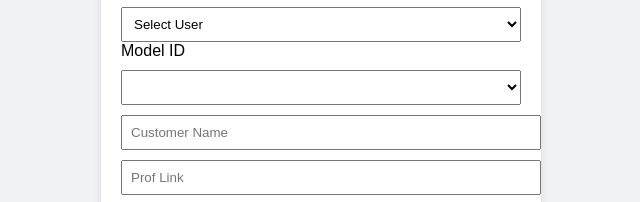
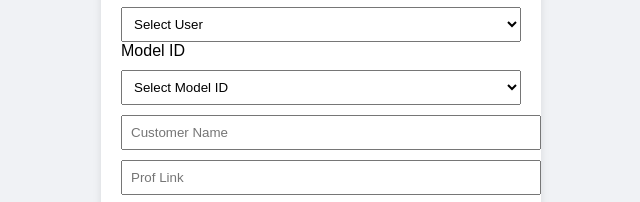
Before and after one commit to Zhangshuai202/Googlesheets, a plain HTML site: page index.html in a window 1280 px wide. Shown: the part 137-339 px from the top of the page, 319-959 px from the left. Drawn offline with Linux system fonts and the light colour scheme.

Commit message:
index.html

```diff
--- a/index.html
+++ b/index.html
@@ -27,7 +27,10 @@
 </select>
 
 <label for="modelId">Model ID</label>
-  <select name="modelId" id="modelId" required></select>
+<select name="modelId" id="modelId" required>
+  <option value="">Select Model ID</option>
+</select>
+
 
   <input type="text" name="customerName" placeholder="Customer Name" required />
   <input type="text" name="proflink" placeholder="Prof Link" required />
```
Lines whose indentation alone changed are shown as unchanged.
